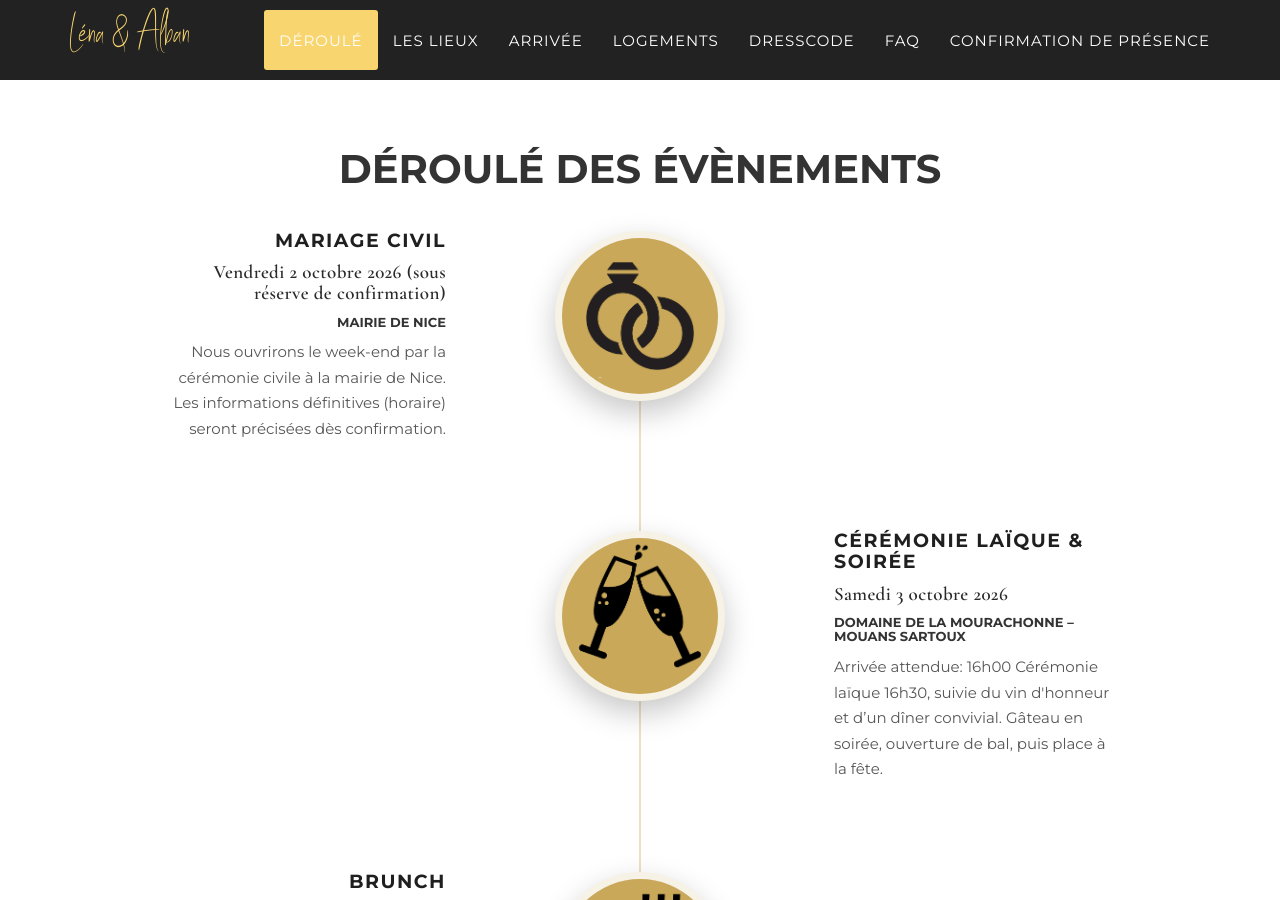
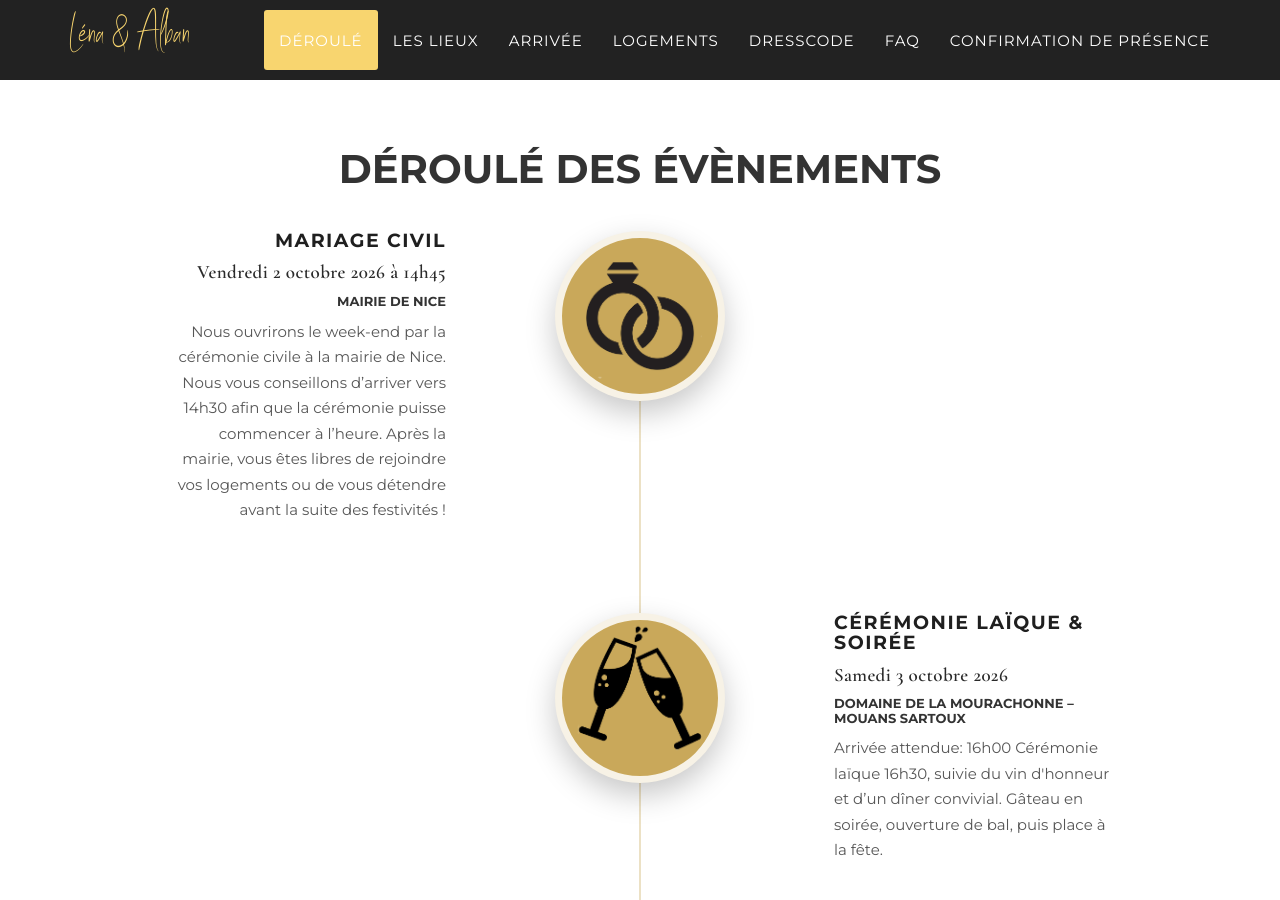
Before and after one commit to LenaAlban/lena-alban-wedding, a Jekyll site: the page built from _fr_pages/index.html, in a window 1280 px wide and 900 px high, scrolled down 883 px. Built offline with Jekyll 4.4.1, drawn with Linux system fonts in a browser that asks for light colours; some web fonts are replaced.

Commit message:
Update events.html

```diff
--- a/_includes/fr_data/events.html
+++ b/_includes/fr_data/events.html
@@ -16,13 +16,13 @@
                         <div class="timeline-panel">
                             <div class="timeline-heading">
                                 <h4>Mariage civil</h4>
-                                <h4 class="subheading">Vendredi 2 octobre 2026 (sous réserve de confirmation)</h4>
+                                <h4 class="subheading">Vendredi 2 octobre 2026 à 14h45</h4>
                                 <h6>Mairie de Nice</h6>
                             </div>
                             <div class="timeline-body">
                                 <p class="text-muted">
                                     Nous ouvrirons le week-end par la cérémonie civile à la mairie de Nice.
-                                    Les informations définitives (horaire) seront précisées dès confirmation.
+                                    Nous vous conseillons d’arriver vers 14h30 afin que la cérémonie puisse commencer à l’heure. Après la mairie, vous êtes libres de rejoindre vos logements ou de vous détendre avant la suite des festivités !
                                 </p>
                             </div>
                         </div>
```
